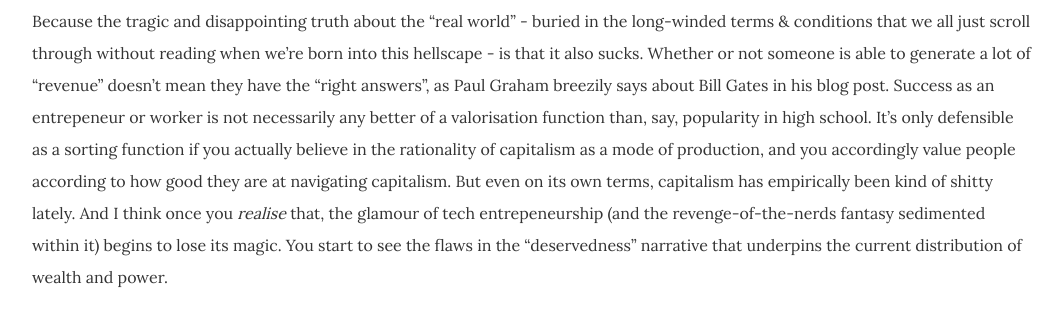
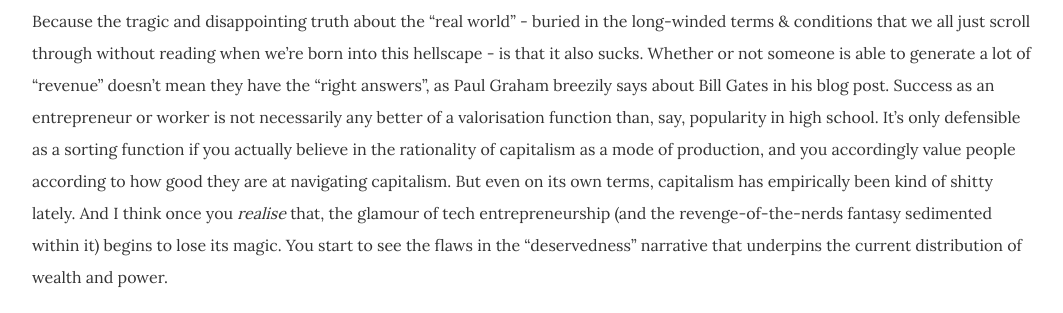
Before and after one commit to dellsystem/dellsystem.github.io, a Jekyll site: the page built from _posts/2019-1-8-fragments-8.md, in a window 1280 px wide and 900 px high, scrolled down 2712 px. Shown: the part 249-562 px from the top of the window, without its empty margins (108-1171 px from the left). Built offline with Jekyll 4.4.1, drawn with Linux system fonts in a browser that asks for light colours.

Commit message:
Fix "entrepeneur" typos in fragments 26, 31, 8
That word is like impossible to spell right the first time

```diff
--- a/_posts/2019-1-8-fragments-8.md
+++ b/_posts/2019-1-8-fragments-8.md
@@ -41,7 +41,7 @@ I suspect that accounts for at least some of the ideological resistance to criti
 
 That's not to say that the system they "escaped" is necessarily any better. But something being "not worse" than something else doesn't necessarily shield it from ruthless and relentless critique.
 
-Because the tragic and disappointing truth about the "real world" - buried in the long-winded terms & conditions that we all just scroll through without reading when we're born into this hellscape - is that it also sucks. Whether or not someone is able to generate a lot of "revenue" doesn't mean they have the "right answers", as Paul Graham breezily says about Bill Gates in his blog post. Success as an entrepeneur or worker is not necessarily any better of a valorisation function than, say, popularity in high school. It's only defensible as a sorting function if you actually believe in the rationality of capitalism as a mode of production, and you accordingly value people according to how good they are at navigating capitalism. But even on its own terms, capitalism has empirically been kind of shitty lately. And I think once you _realise_ that, the glamour of tech entrepeneurship (and the revenge-of-the-nerds fantasy sedimented within it) begins to lose its magic. You start to see the flaws in the "deservedness" narrative that underpins the current distribution of wealth and power.
+Because the tragic and disappointing truth about the "real world" - buried in the long-winded terms & conditions that we all just scroll through without reading when we're born into this hellscape - is that it also sucks. Whether or not someone is able to generate a lot of "revenue" doesn't mean they have the "right answers", as Paul Graham breezily says about Bill Gates in his blog post. Success as an entrepreneur or worker is not necessarily any better of a valorisation function than, say, popularity in high school. It's only defensible as a sorting function if you actually believe in the rationality of capitalism as a mode of production, and you accordingly value people according to how good they are at navigating capitalism. But even on its own terms, capitalism has empirically been kind of shitty lately. And I think once you _realise_ that, the glamour of tech entrepreneurship (and the revenge-of-the-nerds fantasy sedimented within it) begins to lose its magic. You start to see the flaws in the "deservedness" narrative that underpins the current distribution of wealth and power.
 
 I'll stop there, because it's almost midnight and I haven't yet figured out the secret to writing these things safely before the deadline. I do have a lot of related thoughts on what it means for Y Combinator to be so good at picking successful startups (as in, what it means in terms of how technology is developed, and what possibilities for the future are foreclosed), and also on the role that "people who have succeeded within the system" should play in movements to _challenge_ the system, but I'll save those for other blog posts.
 
```
Also changed, not shown: _posts/2019-1-26-fragments-26.md (+1 -1 lines), _posts/2019-1-31-fragments-31.md (+1 -1 lines).
